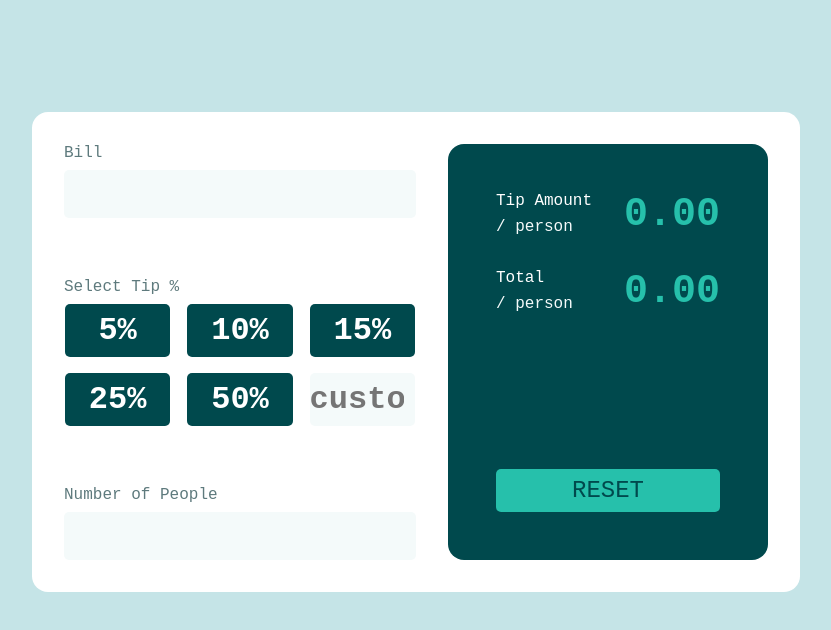
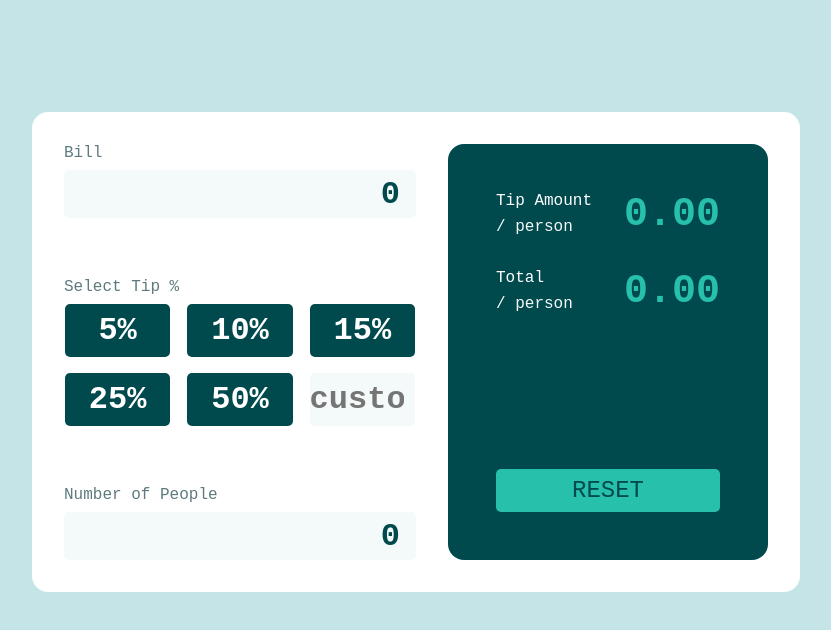
Before and after one commit to RushabhJadhav/tips-calculator, a React (Create React App) app: page / in a window 1280 px wide. Shown: the top 630 px of the page, without its empty margins (224-1055 px from the left). Built offline with nearby package versions, Linux system fonts and the light colour scheme.

Commit message:
set initial values

```diff
--- a/src/App.js
+++ b/src/App.js
@@ -1,7 +1,7 @@
 import { useState, createContext } from "react";
 import Form from "./components/Form";
 
-const UserContext = createContext();
+export const UserContext = createContext();
 
 function App() {
 
--- a/src/components/Form.jsx
+++ b/src/components/Form.jsx
@@ -1,13 +1,28 @@
+import { useContext } from "react";
+import { UserContext } from "../App"
 import Buttons from "./Buttons";
 import Calculations from "./Calculations";
 
 const Form = () => {
+
+    const {bill, setBill, people, setPeople} = useContext(UserContext);
+
+    const handleBillAmount = (e) => {
+        setBill(e.target.value)
+    }
+
+    const handlePeopleNumber = (e) => {
+        setPeople(e.target.value)
+    }
+
+    console.log(bill)
+
     return (
         <div className="form-cont">
             <form>
                 <div className="bill">
                     <label>Bill</label>
-                    <input type="number" />
+                    <input type="number" value={bill} onChange={handleBillAmount} />
                 </div>
                 <div className="btn-cont">
                     <label>Select Tip %</label>
@@ -15,7 +30,7 @@ const Form = () => {
                 </div>
                 <div className="bill">
                     <label>Number of People</label>
-                    <input type="number" />
+                    <input type="number" value={people} onChange={handlePeopleNumber} />
                 </div>
             </form>
             <Calculations />
```
